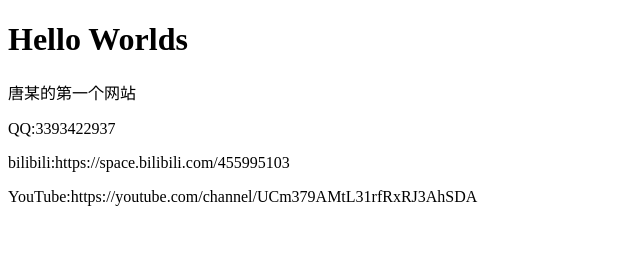
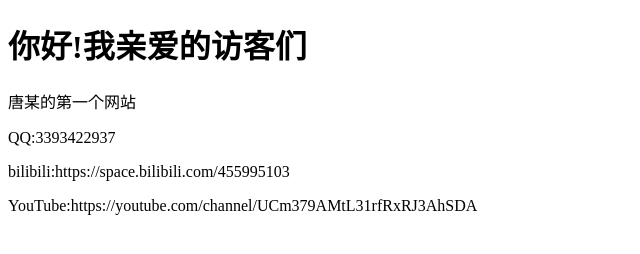
Before and after one commit to Tweak-1600/Tweak-1600.github.io, a plain HTML site: page index.html in a window 1280 px wide. Shown: the whole page, without its empty margins (0-640 px from the left). Drawn offline with Linux system fonts and the light colour scheme.

Commit message:
Update index.html

```diff
--- a/index.html
+++ b/index.html
@@ -5,12 +5,10 @@
 <title>Welcome! 欢迎</title>
 </head>
 <body>
-
-<h1>Hello Worlds</h1>
+<h1>你好!我亲爱的访客们</h1>
 <p>唐某的第一个网站</p>
 <p>QQ:3393422937</p>
 <p>bilibili:https://space.bilibili.com/455995103</p>
 <p>YouTube:https://youtube.com/channel/UCm379AMtL31rfRxRJ3AhSDA</p>
-
 </body>
 </html>
```
